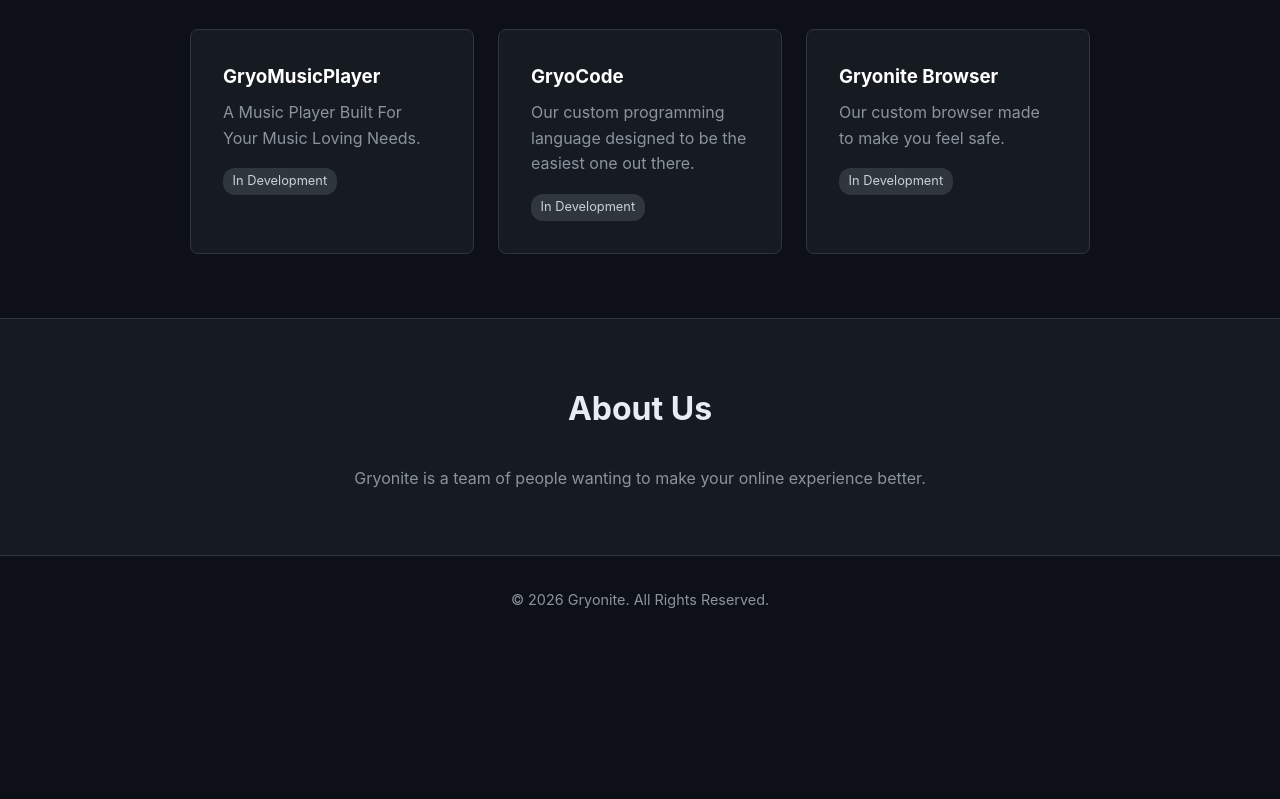
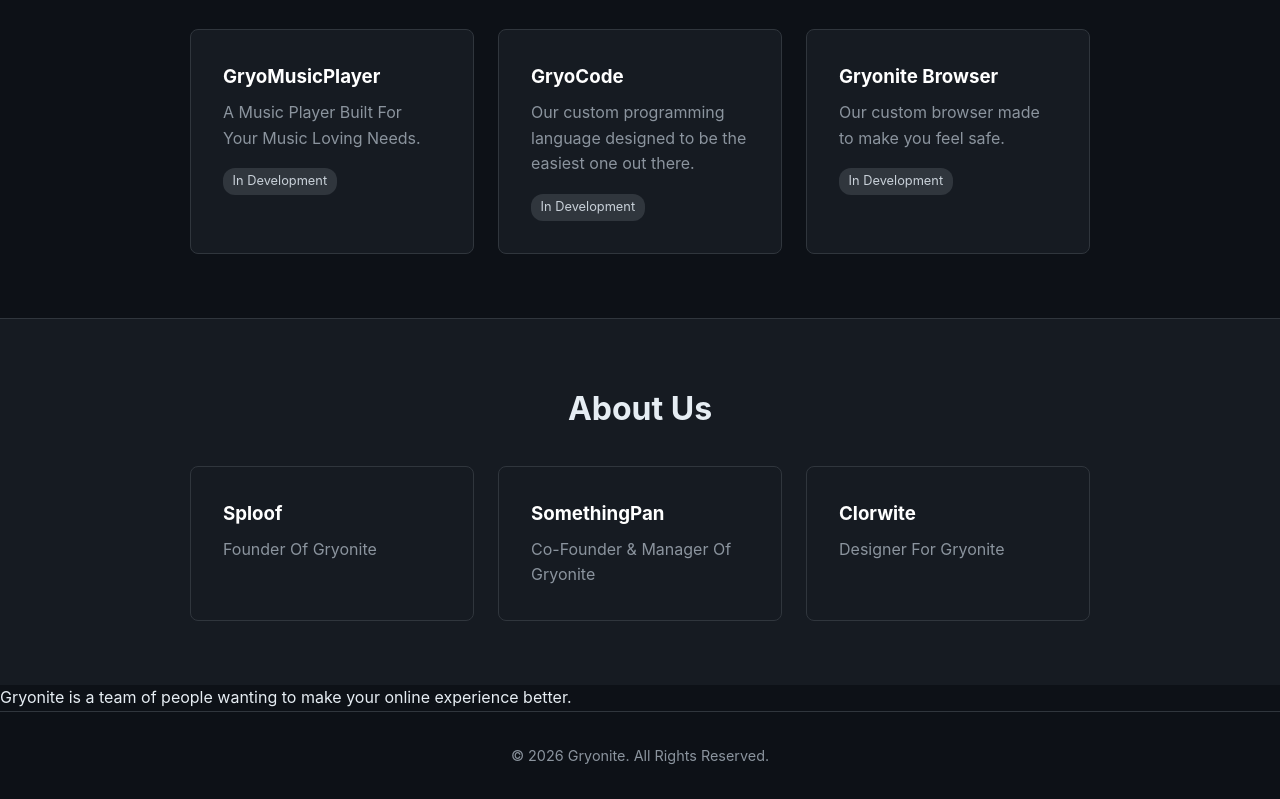
Before and after one commit to Gryonite/Gryonite, a plain HTML site: page index.html in a window 1280 px wide. Shown: the part 604-1403 px from the top of the page. Before the commit the page ends 1247 px from the top, so only its background shows below. Drawn offline with Linux system fonts and the light colour scheme.

Commit message:
Update index.html

```diff
--- a/index.html
+++ b/index.html
@@ -49,8 +49,23 @@
 
         <section id="about" class="about">
             <h2>About Us</h2>
+
+            <div class="card-grid">
+                <div class="card">
+                    <h3>Sploof</h3>
+                    <p>Founder Of Gryonite</p>
+                </div>
+                <div class="card">
+                    <h3>SomethingPan</h3>
+                    <p>Co-Founder & Manager Of Gryonite</p>
+                </div>
+                <div class="card">
+                    <h3>Clorwite</h3>
+                    <p>Designer For Gryonite</p>
+                </div>
+            </div>
+        </section>
             <p>Gryonite is a team of people wanting to make your online experience better.</p>
-        </section>
     </main>
 
     <footer>
```
